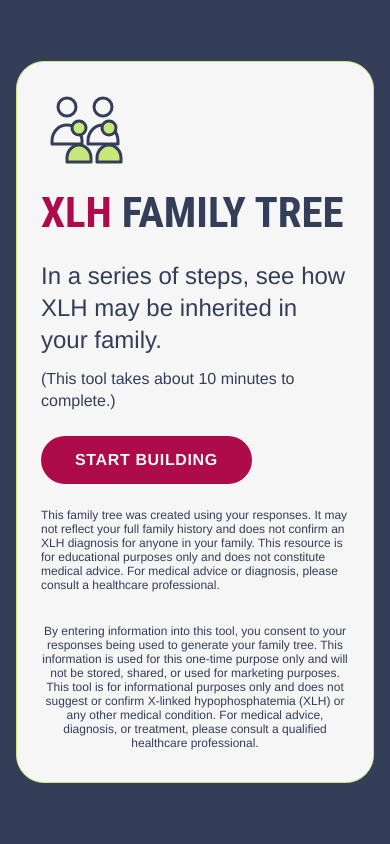
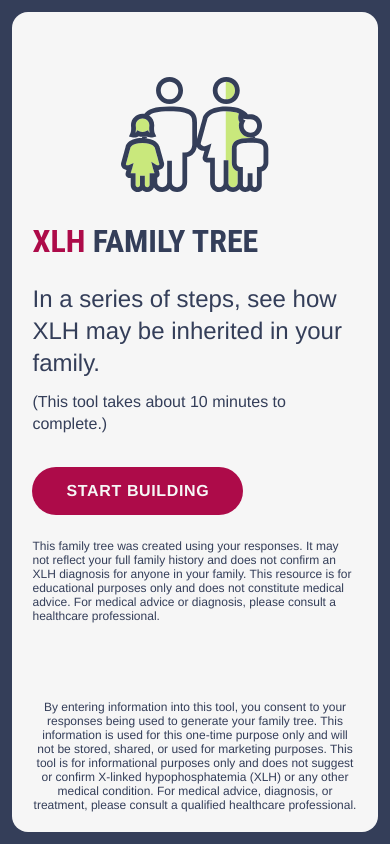
Before and after one commit to efthemiosprime/xlh-trace, a website built with Vite: page start-preview.html in a window 390 px wide. Built offline with nearby package versions, Linux system fonts and the light colour scheme.

Commit message:
feat(screen): fill viewport responsively and use exported Figma tree SVGs

```diff
--- a/src/screens/StartScreen.js
+++ b/src/screens/StartScreen.js
@@ -1,50 +1,10 @@
 import { h } from '../utils/dom.js';
 import './StartScreen.scss';
 
-/* Decorative illustrations (DS-PERSONICON style). Static constants → safe to
-   inject. Placeholder approximations of the Figma brand art (export the real
-   SVGs for production — see DS-ASSET). Both are aria-hidden. */
-
-// Mobile (single-column): compact 2-adult / 2-child family group.
-const FAMILY_SVG = `
-<svg viewBox="0 0 104 72" fill="none" xmlns="http://www.w3.org/2000/svg" aria-hidden="true" focusable="false">
-  <g stroke="#343e59" stroke-width="3" stroke-linejoin="round" stroke-linecap="round">
-    <circle cx="26" cy="13" r="9" fill="#f6f6f6"/>
-    <path d="M11 47c0-9 6.7-16 15-16s15 7 15 16v3H11z" fill="#f6f6f6"/>
-    <circle cx="62" cy="13" r="9" fill="#f6f6f6"/>
-    <path d="M47 47c0-9 6.7-16 15-16s15 7 15 16v3H47z" fill="#f6f6f6"/>
-    <circle cx="38" cy="34" r="7" fill="#c9e87c"/>
-    <path d="M26 64c0-7 5.4-13 12-13s12 6 12 13v4H26z" fill="#c9e87c"/>
-    <circle cx="68" cy="34" r="7" fill="#c9e87c"/>
-    <path d="M56 64c0-7 5.4-13 12-13s12 6 12 13v4H56z" fill="#c9e87c"/>
-  </g>
-</svg>`;
-
-// Desktop (two-column): a small sample inheritance pedigree.
-const LIME = '#c9e87c';
-const SNOW = '#f6f6f6';
-const person = (x, y, fill) =>
-  `<g transform="translate(${x} ${y})">
-     <circle cx="0" cy="9" r="9" fill="${fill}"/>
-     <path d="M-15 47c0-9 6.7-16 15-16s15 7 15 16v3H-15z" fill="${fill}"/>
-   </g>`;
-const SAMPLE_TREE_SVG = `
-<svg viewBox="0 0 300 250" fill="none" xmlns="http://www.w3.org/2000/svg" aria-hidden="true" focusable="false">
-  <g stroke="#343e59" stroke-width="2" fill="none" stroke-linecap="round">
-    <path d="M150 50 V70 M70 70 H230 M70 70 V90 M230 70 V90"/>
-    <path d="M70 140 V160 M40 160 H100 M40 160 V180 M100 160 V180"/>
-    <path d="M230 140 V160 M200 160 H260 M200 160 V180 M260 160 V180"/>
-  </g>
-  <g stroke="#343e59" stroke-width="3" stroke-linejoin="round" stroke-linecap="round">
-    ${person(150, 0, LIME)}
-    ${person(70, 90, LIME)}
-    ${person(230, 90, SNOW)}
-    ${person(40, 180, LIME)}
-    ${person(100, 180, SNOW)}
-    ${person(200, 180, SNOW)}
-    ${person(260, 180, LIME)}
-  </g>
-</svg>`;
+/* Brand illustrations exported from Figma (public/images). Decorative → alt="".
+   mobile = simple family icon; desktop = sample inheritance pedigree. */
+const ICON_MOBILE = '/images/family-tree-icon.svg';
+const TREE_DESKTOP = '/images/full-tree.svg';
 
 const CONSENT_TEXT =
   'By entering information into this tool, you consent to your responses being used to ' +
@@ -56,18 +16,18 @@ const CONSENT_TEXT =
 
 /**
  * Start screen (Figma 0.0 / UI-0). Responsive: single-column (mobile) →
- * two-column (≥768px). Factory → returns destroy() (R2).
+ * two-column (≥768px); the card fills the viewport (capped at the 1440 design
+ * width). Factory → returns destroy() (R2).
  * @param {HTMLElement} mount
  * @param {{ onStart?: () => void }} [opts]
  */
 export function createStartScreen(mount, { onStart } = {}) {
   const titleId = 'start-title';
 
-  const visual = h('div', { className: 'start__visual' });
-  // mobile illustration + desktop sample tree; CSS shows one per breakpoint
-  visual.innerHTML =
-    `<div class="start__icon">${FAMILY_SVG}</div>` +
-    `<div class="start__tree">${SAMPLE_TREE_SVG}</div>`;
+  const visual = h('div', { className: 'start__visual' }, [
+    h('img', { className: 'start__icon', src: ICON_MOBILE, alt: '' }),
+    h('img', { className: 'start__tree', src: TREE_DESKTOP, alt: '' }),
+  ]);
 
   const startBtn = h(
     'button',
@@ -94,7 +54,7 @@ export function createStartScreen(mount, { onStart } = {}) {
       'medical advice or diagnosis, please consult a healthcare professional.'),
   ]);
 
-  const card = h('div', { className: 'ds-card start__card' }, [
+  const card = h('div', { className: 'start__card' }, [
     h('div', { className: 'start__main' }, [visual, content]),
     h('p', { className: 'ds-footnote start__consent' }, CONSENT_TEXT),
   ]);
--- a/src/screens/StartScreen.scss
+++ b/src/screens/StartScreen.scss
@@ -1,55 +1,57 @@
-// Start screen (Figma 0.0 / UI-0). Layout only — colors/sizes from tokens.
+// Start screen (Figma 0.0 / UI-0). The card fills the viewport with a relative
+// steel margin (capped at the 1440 design width), like Figma. Tokens for color/type.
 @use '../styles/breakpoints' as bp;
 
 .start {
   display: flex;
-  align-items: center;
-  justify-content: center;
-  min-height: 100dvh;            // preview presentation; host controls height in-iframe
-  padding: var(--space-component-xs);
+  min-height: 100dvh;
+  padding: clamp(12px, 3.2vmin, 48px);   // steel field margin (scales with screen)
   background: var(--color-brand-steel);
-
-  @include bp.desktop { padding: var(--space-component-xl); }
 }
 
 .start__card {
+  flex: 1 1 auto;
   width: 100%;
-  max-width: 360px;
-  padding: var(--space-component-md) var(--space-component-sm);
-  // .ds-card supplies snow bg + lime border + card radius
-
-  @include bp.desktop {
-    max-width: 960px;
-    padding: var(--space-component-xl);
-  }
+  max-width: 1440px;                      // design width; fills 100% below this
+  margin: 0 auto;
+  display: flex;
+  flex-direction: column;
+  padding: clamp(20px, 4vmin, 72px);
+  background: var(--color-brand-snow);
+  border-radius: clamp(16px, 2.4vmin, 32px);
 }
 
-// main region: column on mobile, two-column on desktop
+// main region fills the card and centers; consent sits beneath it
 .start__main {
+  flex: 1 1 auto;
   display: flex;
   flex-direction: column;
+  align-items: center;
+  justify-content: center;
+  gap: var(--space-component-md);
 
   @include bp.desktop {
     flex-direction: row;
-    align-items: center;
-    gap: var(--space-component-xl);
+    gap: clamp(32px, 5vw, 96px);
   }
 }
 
 .start__visual {
+  display: flex;
+  justify-content: center;
   @include bp.desktop { flex: 1 1 0; min-width: 0; }
 }
 
 .start__content {
+  width: 100%;
   @include bp.desktop { flex: 1 1 0; min-width: 0; }
 }
 
-// mobile family icon vs desktop sample tree — show one per breakpoint
+// mobile family icon vs desktop sample tree — one per breakpoint
 .start__icon {
-  width: 104px;
-  margin-bottom: var(--space-component-sm);
-  svg { width: 100%; height: auto; }
-
+  display: block;
+  width: clamp(112px, 38vw, 180px);
+  height: auto;
   @include bp.desktop { display: none; }
 }
 
@@ -57,9 +59,10 @@
   display: none;
   @include bp.desktop {
     display: block;
-    max-width: 320px;
+    width: auto;
+    max-width: 100%;
+    max-height: 64dvh;        // scales with viewport height, keeps aspect
     margin: 0 auto;
-    svg { width: 100%; height: auto; }
   }
 }
 
@@ -67,21 +70,20 @@
   margin: 0;
   text-transform: uppercase;
   color: var(--color-text);
-  font-size: clamp(2rem, 11vw, var(--text-h2));   // responsive condensed display
+  font-size: clamp(2rem, 8vw, 3.25rem);   // fluid display type
   line-height: 1.05;
-
-  @include bp.desktop { font-size: var(--text-h2); }
 }
 
 .start__title-accent { color: var(--color-btn-cta-bg); } // magenta "XLH"
 
 .start__lead { margin: var(--space-component-sm) 0 0; color: var(--color-text); }
 .start__note { margin: var(--space-micro-lg) 0 0; color: var(--color-text); }
-.start__cta { margin-top: var(--space-component-sm); }
+.start__cta { margin-top: var(--space-component-md); }
 .start__disclaimer { margin: var(--space-component-sm) 0 0; color: var(--color-text); }
 
 .start__consent {
-  margin: var(--space-component-md) 0 0;
+  margin: var(--space-component-md) auto 0;
+  max-width: 880px;
   color: var(--color-text);
   text-align: center;
 }
```
Also changed, not shown: public/images/family-tree-icon.svg (added), public/images/full-tree.svg (added).
